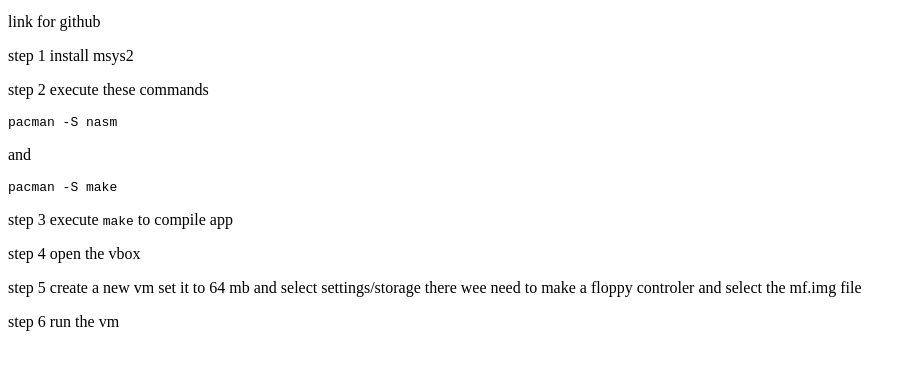
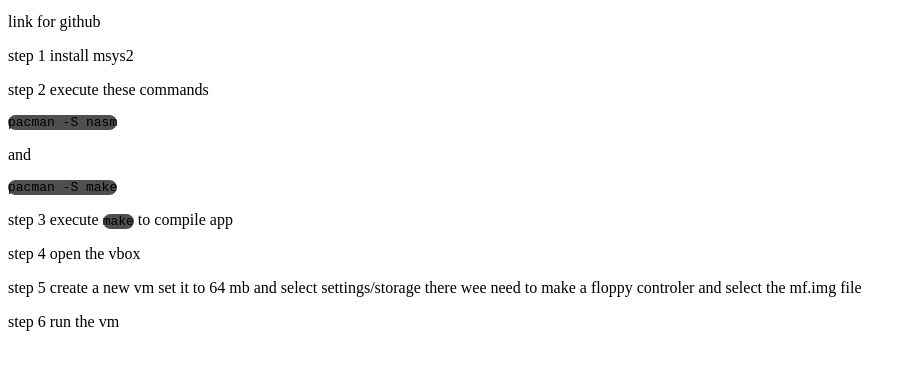
Before and after one commit to vuki-devexe/vukios, a plain HTML site: page index.html in a window 1280 px wide. Shown: the part 87-456 px from the top of the page, without its empty margins (0-916 px from the left). Drawn offline with Linux system fonts and the light colour scheme.

Commit message:
Update index.html

```diff
--- a/index.html
+++ b/index.html
@@ -1,3 +1,9 @@
+<style>
+  code {
+      border-radius: 25px;
+	    background-color: #4f4f4f;
+  }
+</style>
 <h1>You have to compile it your self buddy</h1>
 <p>tools for the compile are msys2, nasm and vbox</p>
 <a herf="https://github.com/rocky-devexe/rockyos">link for github</a>
```
